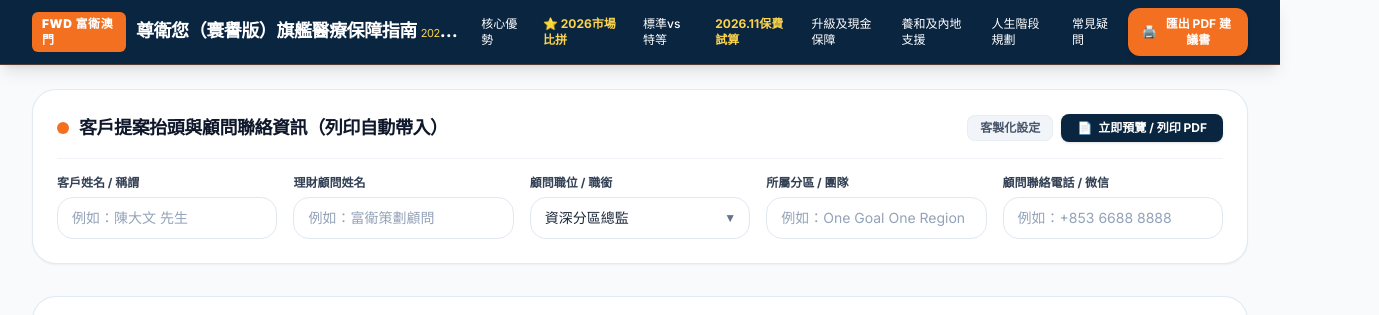
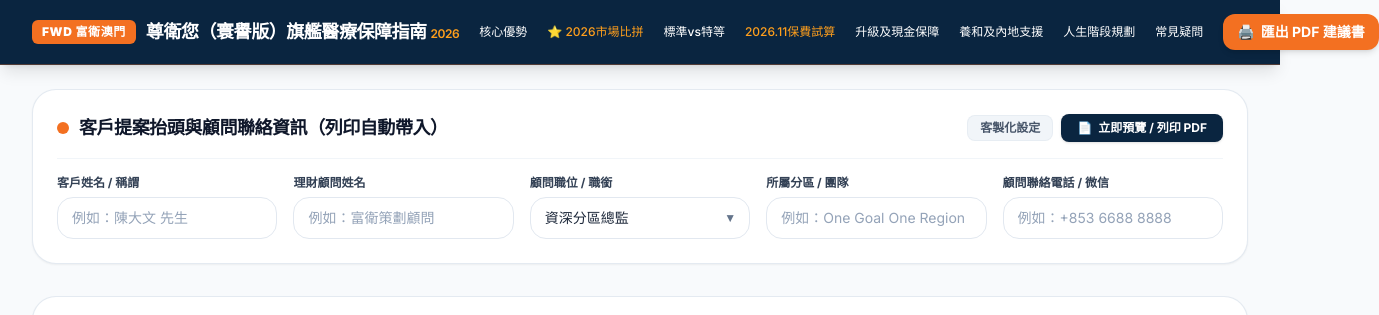
Before and after one commit to onegoaloneregion-prog/onegoaloneregion-hub, a plain HTML site: page training-site/vprime.html in a window 1280 px wide. Shown: the top 315 px of the page, 1379 px wide, since content can reach past the window. Drawn offline with nearby package versions, Linux system fonts and the light colour scheme.

Commit message:
Update vprime.html

```diff
--- a/training-site/vprime.html
+++ b/training-site/vprime.html
@@ -105,32 +105,40 @@
 </head>
 <body class="bg-fwd-lightbg text-slate-800 font-sans antialiased pb-16">
 
-    <!-- Sticky Navigation Header (Hidden on Print) -->
-    <header class="no-print sticky top-0 z-50 bg-fwd-darknavy text-white shadow-lg border-b border-fwd-orange/30">
-        <div class="max-w-7xl mx-auto px-4 sm:px-6 lg:px-8 h-16 flex items-center justify-between gap-2">
-            <div class="flex items-center space-x-2.5">
-                <span class="bg-fwd-orange text-white font-black text-xs px-2.5 py-1 rounded-md tracking-wider">FWD 富衛澳門</span>
-                <h1 class="font-bold text-sm sm:text-lg tracking-tight text-white truncate">尊衛您（寰譽版）旗艦醫療保障指南 <span class="text-[11px] font-normal text-amber-300 hidden sm:inline">2026年11月最新版</span></h1>
+   <!-- Sticky Header (已修正單行對齊，不換行、不截斷) -->
+    <header class="no-print sticky top-0 z-50 bg-[#0a2540] text-white shadow-lg border-b border-[#f37021]/30">
+        <div class="w-full max-w-[1440px] mx-auto px-4 xl:px-8 h-16 flex items-center justify-between gap-3">
+
+            <!-- 左側：品牌標籤 + 計劃標題 -->
+            <div class="flex items-center gap-2.5 shrink-0">
+                <span class="bg-[#f37021] text-white font-black text-xs px-2.5 py-1 rounded-md tracking-wider whitespace-nowrap shrink-0">
+                    FWD 富衛澳門
+                </span>
+                <h1 class="font-bold text-sm xl:text-lg tracking-tight text-white whitespace-nowrap shrink-0">
+                    尊衛您（寰譽版）旗艦醫療保障指南 <span class="text-xs text-[#ff9f1c] font-semibold">2026</span>
+                </h1>
             </div>
-            <div class="flex items-center space-x-2">
-                <nav class="hidden xl:flex space-x-1 text-xs font-medium">
-                    <a href="#highlights" class="px-2.5 py-1.5 rounded-md hover:bg-fwd-navy transition">核心優勢</a>
-                    <a href="#comparison2026" class="px-2.5 py-1.5 rounded-md text-amber-300 font-bold hover:bg-fwd-navy transition">⭐ 2026市場比拼</a>
-                    <a href="#specs" class="px-2.5 py-1.5 rounded-md hover:bg-fwd-navy transition">標準vs特等</a>
-                    <a href="#calculator" class="px-2.5 py-1.5 rounded-md text-amber-300 font-bold hover:bg-fwd-navy transition">2026.11保費試算</a>
-                    <a href="#benefits" class="px-2.5 py-1.5 rounded-md hover:bg-fwd-navy transition">升級及現金保障</a>
-                    <a href="#fwdcare" class="px-2.5 py-1.5 rounded-md hover:bg-fwd-navy transition">養和及內地支援</a>
-                    <a href="#solutions" class="px-2.5 py-1.5 rounded-md hover:bg-fwd-navy transition">人生階段規劃</a>
-                    <a href="#faq" class="px-2.5 py-1.5 rounded-md hover:bg-fwd-navy transition">常見疑問</a>
-                </nav>
-                <button onclick="exportPDF()" class="bg-fwd-orange hover:bg-fwd-deeporange text-white font-bold text-xs px-3.5 py-2 rounded-xl shadow-md transition flex items-center space-x-1.5 cursor-pointer">
-                    <span>🖨️</span>
-                    <span>匯出 PDF 建議書</span>
-                </button>
-            </div>
+
+            <!-- 中間：導航連結 (強制單行不換行) -->
+            <nav class="hidden xl:flex items-center gap-1 text-xs 2xl:text-sm font-medium shrink-0">
+                <a href="#highlights" class="px-2 py-1.5 rounded-md hover:bg-[#0f4c81] transition whitespace-nowrap">核心優勢</a>
+                <a href="#comparison" class="px-2 py-1.5 rounded-md text-[#ff9f1c] hover:bg-[#0f4c81] transition whitespace-nowrap">⭐ 2026市場比拼</a>
+                <a href="#specs" class="px-2 py-1.5 rounded-md hover:bg-[#0f4c81] transition whitespace-nowrap">標準vs特等</a>
+                <a href="#calculator" class="px-2 py-1.5 rounded-md text-[#ff9f1c] hover:bg-[#0f4c81] transition whitespace-nowrap">2026.11保費試算</a>
+                <a href="#benefits" class="px-2 py-1.5 rounded-md hover:bg-[#0f4c81] transition whitespace-nowrap">升級及現金保障</a>
+                <a href="#support" class="px-2 py-1.5 rounded-md hover:bg-[#0f4c81] transition whitespace-nowrap">養和及內地支援</a>
+                <a href="#solutions" class="px-2 py-1.5 rounded-md hover:bg-[#0f4c81] transition whitespace-nowrap">人生階段規劃</a>
+                <a href="#faq" class="px-2 py-1.5 rounded-md hover:bg-[#0f4c81] transition whitespace-nowrap">常見疑問</a>
+            </nav>
+
+            <!-- 右側：匯出 PDF 按鈕 -->
+            <button onclick="exportPDF()" class="bg-[#f37021] hover:bg-[#ff9f1c] text-white font-bold text-xs xl:text-sm px-3.5 py-2 rounded-xl shadow-md transition inline-flex items-center gap-1.5 whitespace-nowrap shrink-0 cursor-pointer">
+                <span>🖨️</span>
+                <span>匯出 PDF 建議書</span>
+            </button>
+
         </div>
     </header>
-
     <!-- Main Container -->
     <main class="max-w-7xl mx-auto px-4 sm:px-6 lg:px-8 pt-6 space-y-8">
 
```
